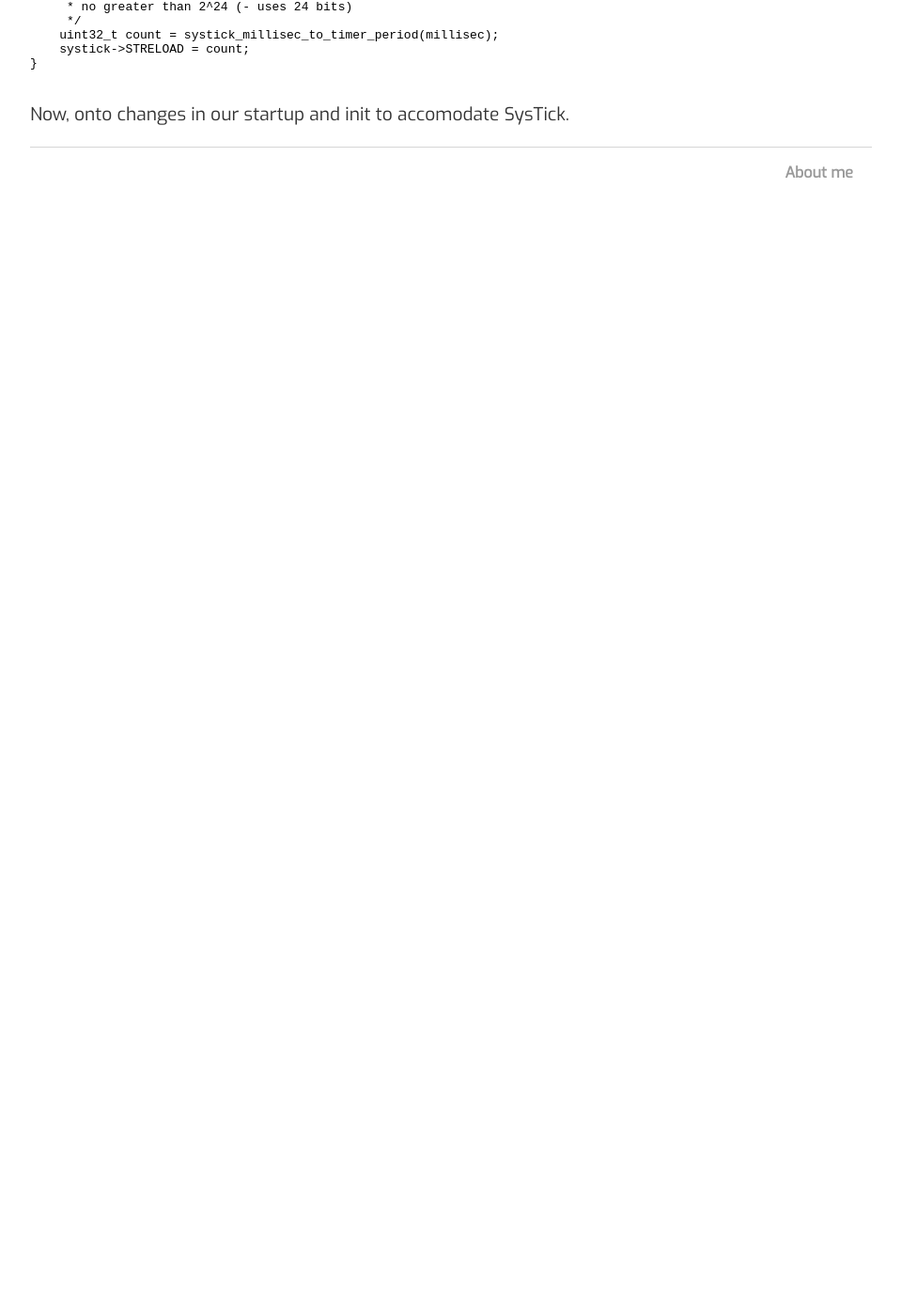
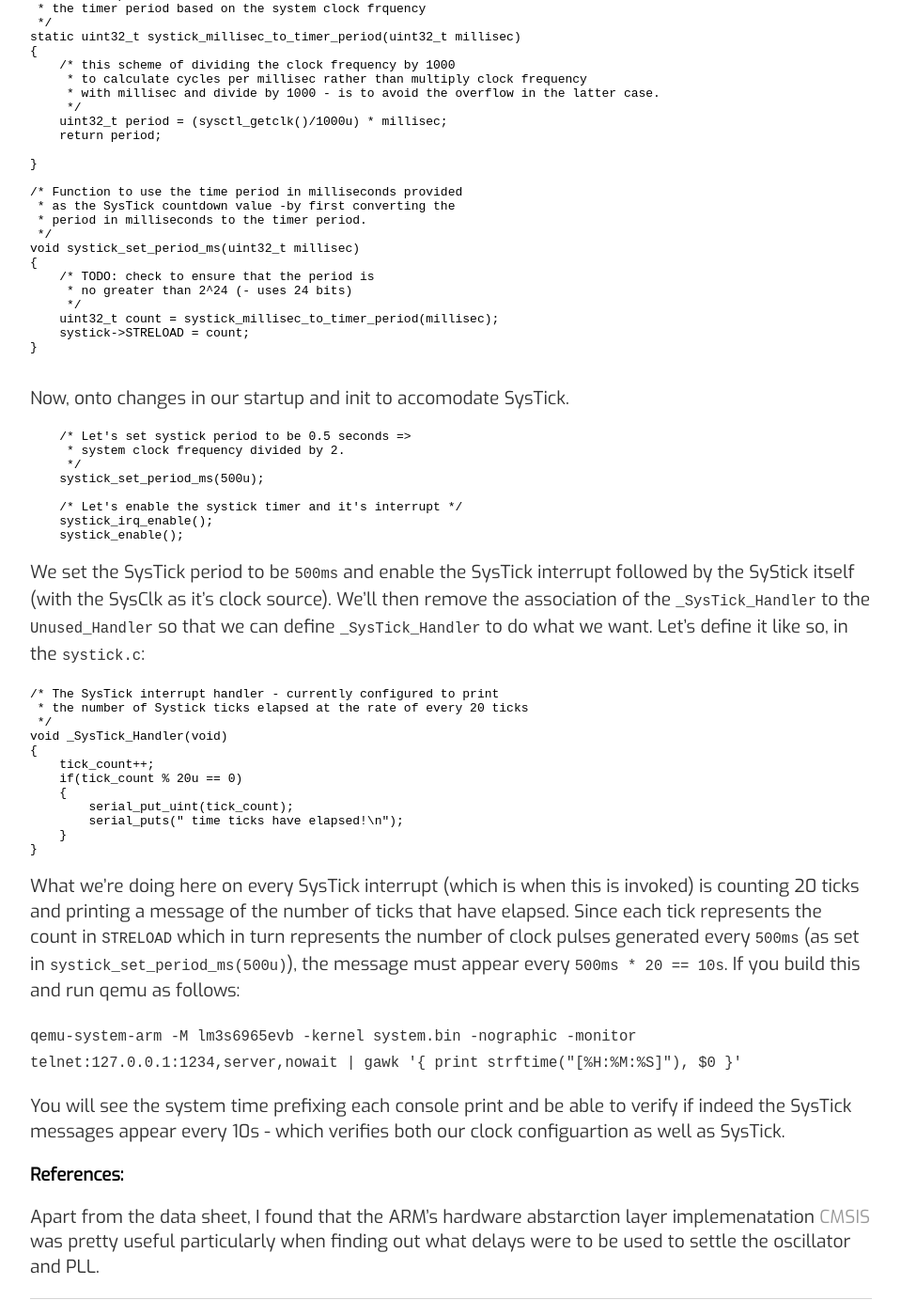
Before and after one commit to varun-venkatesh/varun-venkatesh.github.io, a Jekyll site: the page built from _posts/2020-11-11-bare-mtl-chapter4.md, in a window 1280 px wide and 1400 px high, scrolled down 8439 px. Shown: the whole window at 94% size, without its empty margins (160-1119 px from the left). Built offline with Jekyll 4.4.1, drawn with Linux system fonts in a browser that asks for light colours; before the commit the page ends 8693 px from its top, so only the background shows below that; some of the changed text lies outside the part shown.

Commit message:
Update 2020-11-11-bare-mtl-chapter4.md

````diff
--- a/_posts/2020-11-11-bare-mtl-chapter4.md
+++ b/_posts/2020-11-11-bare-mtl-chapter4.md
@@ -301,6 +301,21 @@ void sysctl_periph_clk_enable(uint32_t periph)
 
 We can then call this in ```uart_init()``` in place of ```set_clk_uart0()```.
 
+To put this in use, let's call ```sysctl_setclk(clk_cfg1, clk_cfg2)``` in our initialization function ```main()``` (we've now moved main out of ```serial_print.c``` into a new ```init.c``` function as we'll be initializing more than just the uart). The variable ```clk_cfg1, clk_cfg2``` represent the configuration required to operate the clock at the desired frequency.
+
+```C
+    /* Set the system clock to the PLL with the main oscillator as the source
+     * with the crystal frequency set to 8 MHz.
+     * Divide the PLL output clock frquency by a factor of 12.
+     * Turn off the (unused) internal oscillator. This is to configure a system clock of 16.67 MHz.
+     */
+    clk_cfg1 = (SYSCTL_PLL_SYSCLK | SYSCTL_RCC_USESYSDIV | SYSCTL_RCC_SYSDIV_11 |
+               SYSCTL_RCC_XTAL_8MHZ | SYSCTL_RCC_OSCSRC_MOSC | SYSCTL_RCC_IOSCDIS);
+    clk_cfg2 = 0;
+
+    sysctl_setclk(clk_cfg1, clk_cfg2);
+```
+
 ### ... Tick tock, tick tock...
 
 Other than driving peripherals that need a clocking/synchronizing signal, we need clock to measure time and say trigger actions on the expiry of a pre-determined interval. This is where timers come into play. As you may have read in the data sheet, the LM3S6965 provides among other things a System timer (SysTick) described in Section 3.1. It operates by counting down from a value (max 24-bits == 16,777,215) at the end of which vector number 15 is triggered - where we can handle the expiry of the timer to perform some useful action. Some of the uses are detailed in the section. We'll use it to build a simple scheduler in the next chapter.
@@ -384,3 +399,41 @@ void systick_set_period_ms(uint32_t millisec)
 ```
 
 Now, onto changes in our startup and init to accomodate SysTick.
+
+```C
+    /* Let's set systick period to be 0.5 seconds =>
+     * system clock frequency divided by 2.
+     */
+    systick_set_period_ms(500u);
+
+    /* Let's enable the systick timer and it's interrupt */
+    systick_irq_enable();
+    systick_enable();
+```
+
+We set the SysTick period to be ```500ms``` and enable the SysTick interrupt followed by the SyStick itself (with the SysClk as it's clock source). We'll then remove the association of the ```_SysTick_Handler``` to the ```Unused_Handler``` so that we can define ```_SysTick_Handler``` to do what we want. Let's define it like so, in the ```systick.c```:
+
+```C
+/* The SysTick interrupt handler - currently configured to print
+ * the number of Systick ticks elapsed at the rate of every 20 ticks
+ */
+void _SysTick_Handler(void)
+{
+    tick_count++;
+    if(tick_count % 20u == 0)
+    {
+        serial_put_uint(tick_count);
+        serial_puts(" time ticks have elapsed!\n");
+    }
+}
+```
+
+What we're doing here on every SysTick interrupt (which is when this is invoked) is counting 20 ticks and printing a message of the number of ticks that have elapsed. Since each tick represents the count in ```STRELOAD``` which in turn represents the number of clock pulses generated every ```500ms``` (as set in ```systick_set_period_ms(500u)```), the message must appear every ```500ms * 20 == 10s```. If you build this and run qemu as follows:
+
+```qemu-system-arm -M lm3s6965evb -kernel system.bin -nographic -monitor telnet:127.0.0.1:1234,server,nowait | gawk '{ print strftime("[%H:%M:%S]"), $0 }' ```
+
+You will see the system time prefixing each console print and be able to verify if indeed the SysTick messages appear every 10s - which verifies both our clock configuartion as well as SysTick.
+
+### References:
+
+Apart from the data sheet, I found that the ARM's hardware abstarction layer implemenatation [CMSIS](https://github.com/ARM-software/CMSIS_5/tree/develop/Device/ARM/ARMCM3) was pretty useful particularly when finding out what delays were to be used to settle the oscillator and PLL.
````
